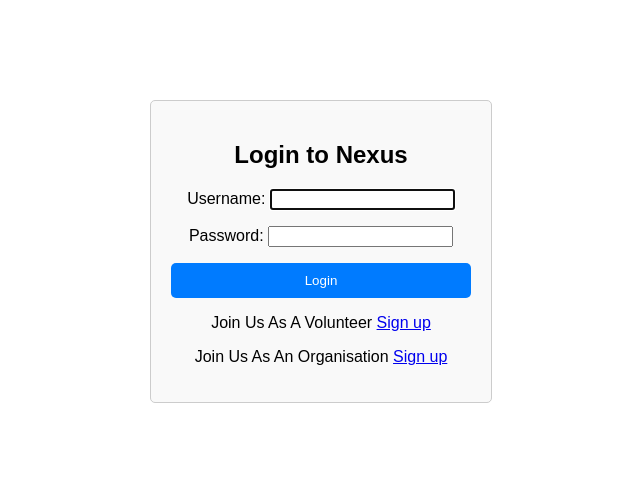
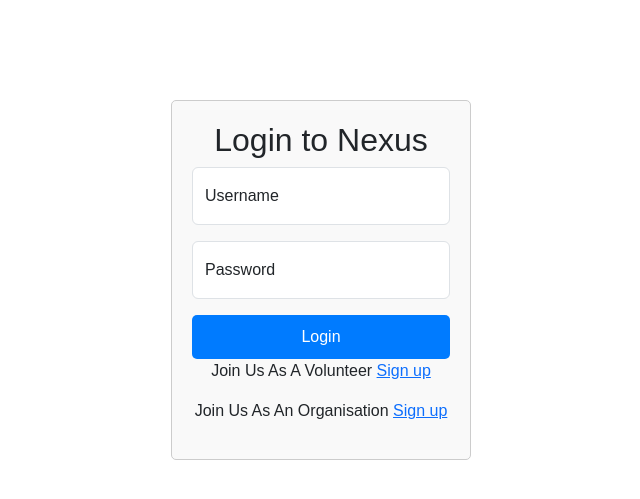
Before and after one commit to nithiyah/Nexus, a Django app: page /login/ in a window 1280 px wide. Shown: the top 499 px of the page, without its empty margins (319-959 px from the left). Run offline with Django 5.2, Linux system fonts and the light colour scheme.

Commit message:
login html floating labels

```diff
--- a/accounts/templates/accounts/login.html
+++ b/accounts/templates/accounts/login.html
@@ -4,6 +4,7 @@
     <meta charset="UTF-8">
     <meta name="viewport" content="width=device-width, initial-scale=1.0">
     <title>Login</title>
+    <link href="https://cdn.jsdelivr.net/npm/bootstrap@5.3.3/dist/css/bootstrap.min.css" rel="stylesheet" integrity="sha384-QWTKZyjpPEjISv5WaRU9OFeRpok6YctnYmDr5pNlyT2bRjXh0JMhjY6hW+ALEwIH" crossorigin="anonymous">
     <style>
         body {
             font-family: Arial, sans-serif;
@@ -39,6 +40,7 @@
     </style>
 </head>
 <body>
+    <script src="https://cdn.jsdelivr.net/npm/bootstrap@5.3.3/dist/js/bootstrap.bundle.min.js" integrity="sha384-YvpcrYf0tY3lHB60NNkmXc5s9fDVZLESaAA55NDzOxhy9GkcIdslK1eN7N6jIeHz" crossorigin="anonymous"></script>
     <div class="container">
         <h2>Login to Nexus</h2>
         {% if form.errors %}
@@ -46,7 +48,14 @@
         {% endif %}
         <form method="post">
             {% csrf_token %}
-            {{ form.as_p }}
+            <div class="form-floating mb-3">
+                <input type="text" class="form-control" id="username" name="username" placeholder="Username" required>
+                <label for="username">Username</label>
+            </div>
+            <div class="form-floating mb-3">
+                <input type="password" class="form-control" id="password" name="password" placeholder="Password" required>
+                <label for="password">Password</label>
+            </div>
             <button type="submit" class="btn">Login</button>
         </form>
         <p>Join Us As A Volunteer <a href="{% url 'register_volunteer' %}">Sign up</a></p>
```
Also changed, not shown: db.sqlite3.
